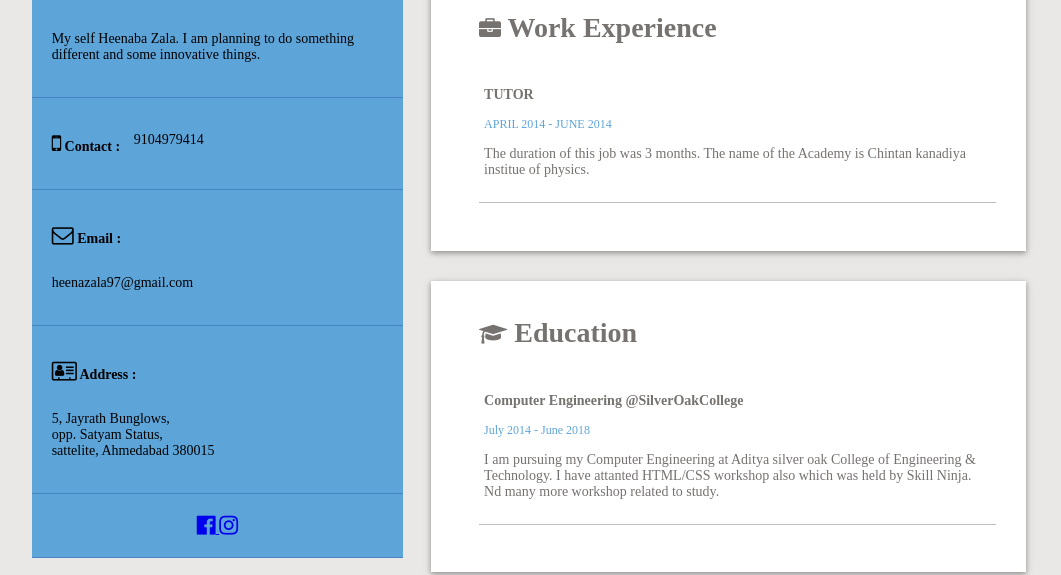
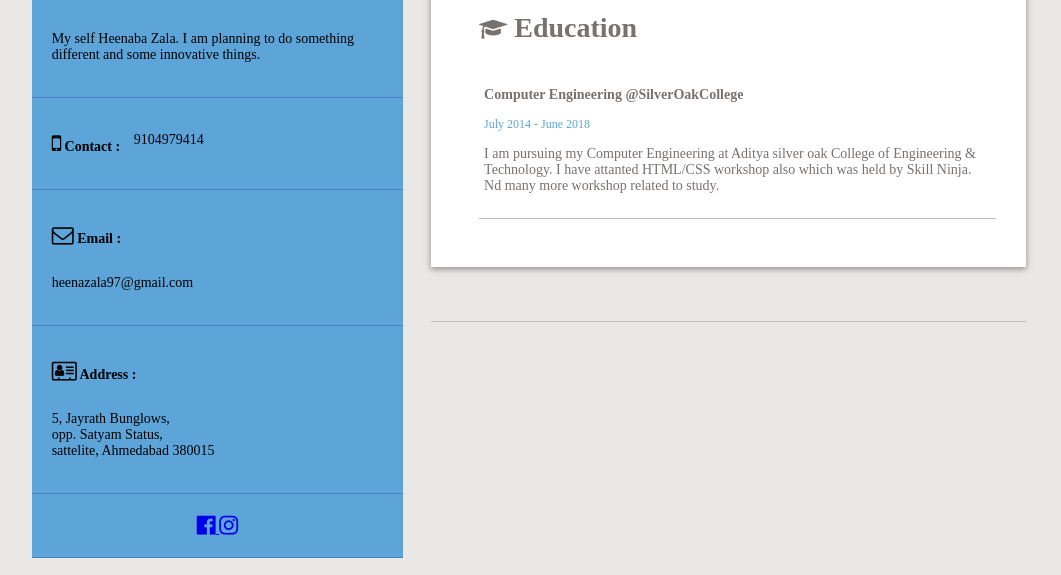
Before and after one commit to heenaba/heena97.github.io, a plain HTML site: page index.html in a window 1280 px wide. Shown: the part 306-881 px from the top of the page, without its empty margins (113-1174 px from the left). Drawn offline with Linux system fonts and the light colour scheme.

Commit message:
Update index.html

```diff
--- a/index.html
+++ b/index.html
@@ -59,15 +59,7 @@
 
 			</div>
 		</div>
-			<div class="work-experience">
-				<h1 class="heading"><i class="fa fa-briefcase" aria-hidden="true"></i>  Work Experience</h1>
-				<div class="info">
-					<p class="sub-heading">TUTOR </p>
-					<p class="duration">APRIL 2014 - JUNE 2014</p>
-					<p>The duration of this job was 3 months. The name of the Academy is Chintan kanadiya institue of physics. </p>
-				</div>
 
-			</div>
 			<div class="education">
         <h1 class="heading"><i class="fa fa-graduation-cap" aria-hidden="true"></i>  Education</h1>
 				<div class="info">
```
